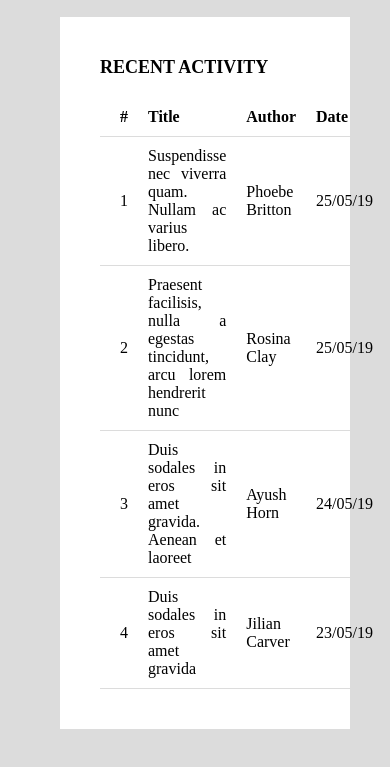
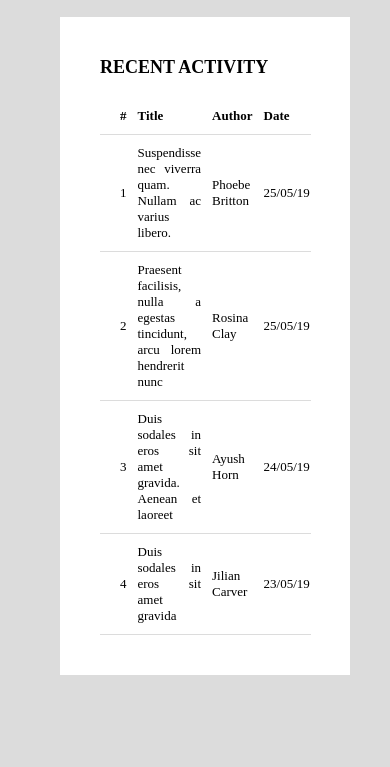
Before and after one commit to Rev4n28/Rev4n28.github.io, a plain HTML site: page index.html in a window 390 px wide. Shown: the part 955-1722 px from the top of the page. After the commit the page ends 1680 px from the top, so only its background shows below. Drawn offline with Linux system fonts and the light colour scheme.

Commit message:
Add files via upload

```diff
--- a/dashboard.css
+++ b/dashboard.css
@@ -124,4 +124,8 @@ td, th {
     .main {
         margin-left: 40px;
     }
+    td, th {
+        font-size: small;
+        padding-right: 1px;
+    }
 }
```
